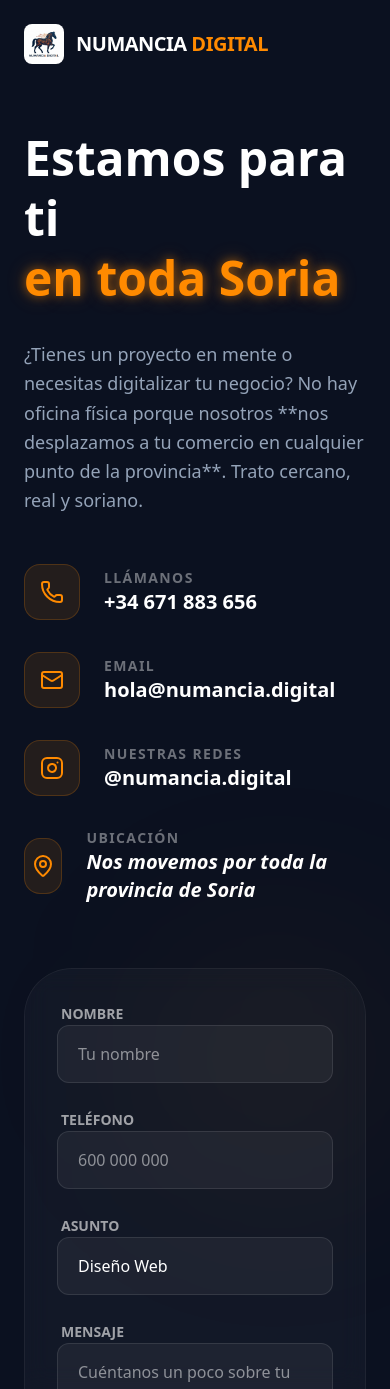
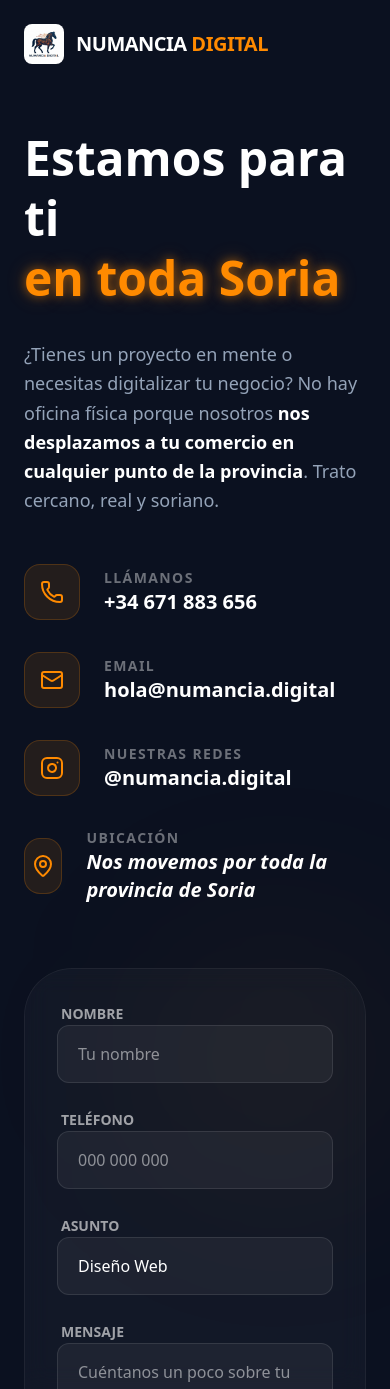
Before and after one commit to Alfonsoindustry/numancia-web, a Next.js app: page /contacto in a window 390 px wide. Shown: the top 1389 px of the page. Built offline with nearby package versions, Linux system fonts and the light colour scheme.

Commit message:
Fix: remove markdown asterisks and update phone placeholder in Contact page

```diff
--- a/src/components/contacto/ContactoClient.tsx
+++ b/src/components/contacto/ContactoClient.tsx
@@ -33,7 +33,7 @@
                                 <span className="text-neon-orange neon-glow">en toda Soria</span>
                             </h1>
                             <p className="text-text-slate text-lg md:text-xl leading-relaxed mb-12">
-                                ¿Tienes un proyecto en mente o necesitas digitalizar tu negocio? No hay oficina física porque nosotros **nos desplazamos a tu comercio en cualquier punto de la provincia**.
+                                ¿Tienes un proyecto en mente o necesitas digitalizar tu negocio? No hay oficina física porque nosotros <span className="font-bold text-white">nos desplazamos a tu comercio en cualquier punto de la provincia</span>.
                                 Trato cercano, real y soriano.
                             </p>
 
@@ -105,7 +105,7 @@
                                         <input
                                             required
                                             type="tel"
-                                            placeholder="600 000 000"
+                                            placeholder="000 000 000"
                                             className="w-full bg-white/5 border border-white/10 rounded-xl px-5 py-4 focus:outline-none focus:border-neon-orange/50 transition-all"
                                         />
                                     </div>
```
